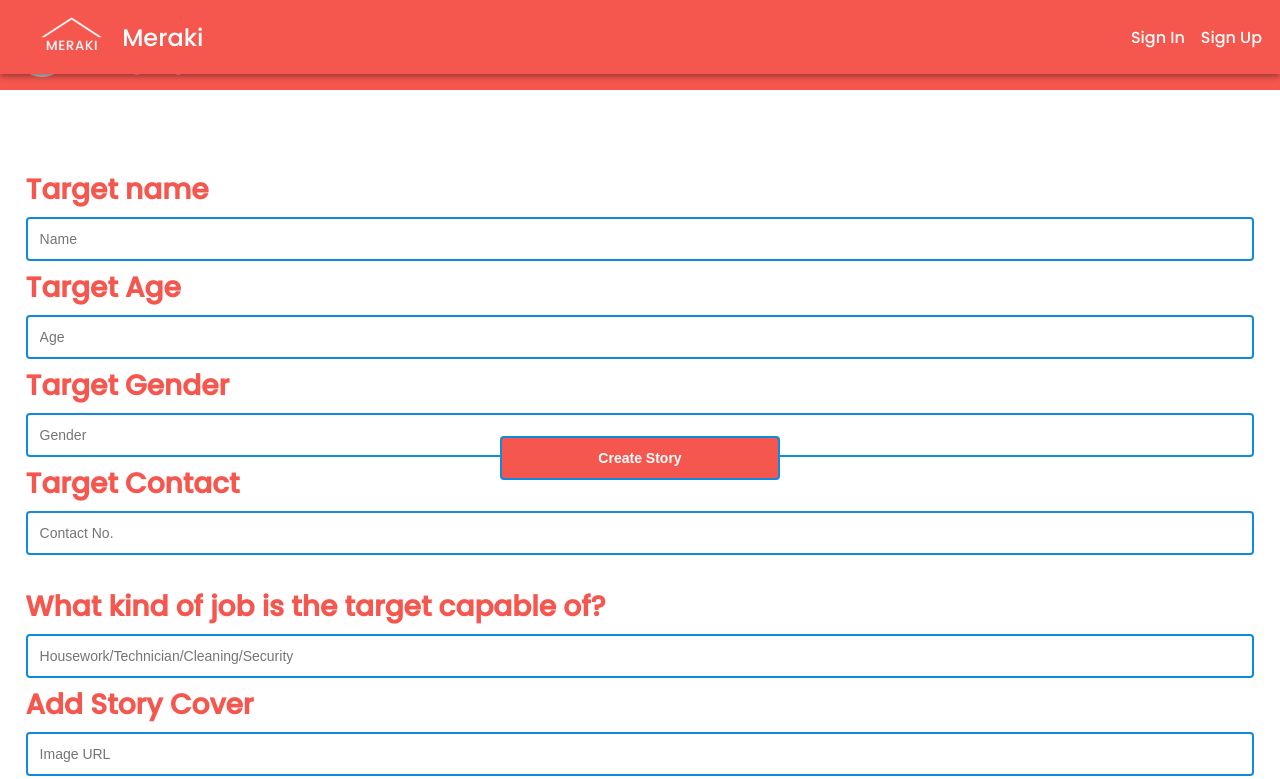
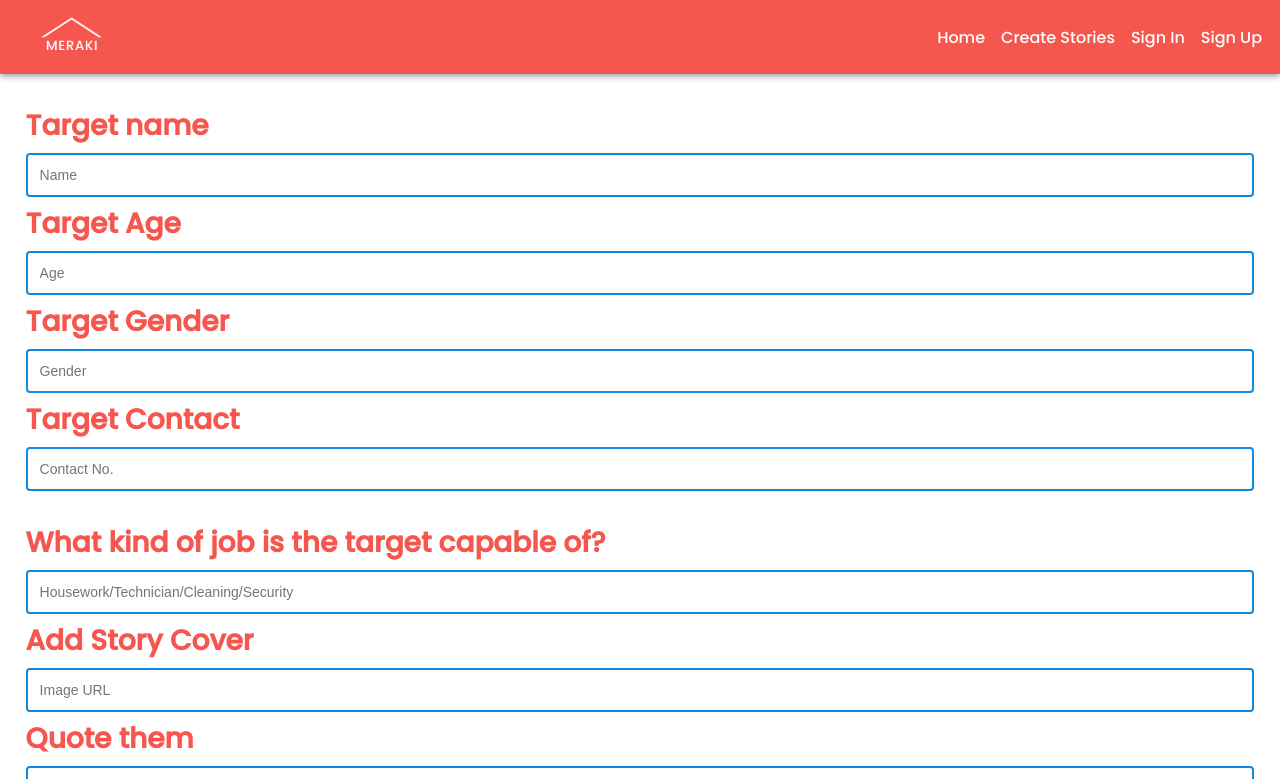
Before and after one commit to avinash-vk/Meraki, a React (Create React App) app: page /story/new/1 in a window 1280 px wide. Shown: the top 779 px of the page. Built offline with nearby package versions, Linux system fonts and the light colour scheme.

Commit message:
UI CleanUp

```diff
--- a/src/components/Navbar/index.js
+++ b/src/components/Navbar/index.js
@@ -50,6 +50,16 @@ function AppBarCollapse() {
       <ButtonAppBarCollapse dataTarget="#appbar-collapse" />
       <div className={classes.wrapper} id="appbar-collapse">
         <ul className={classes.listContainer} id="list-appbar-collapse">
+        <li className={classes.listMenus}>
+            <Link to="/home" className={classes.listItems}>
+              Home
+            </Link>
+          </li>
+          <li className={classes.listMenus}>
+            <Link to="/story/new/:id" className={classes.listItems}>
+              Create Stories
+            </Link>
+          </li>
           <li className={classes.listMenus}>
             <Link to="/signin" className={classes.listItems}>
               Sign In
@@ -82,13 +92,7 @@ const Navbar = (props) => {
         >
           <img src={Newlogo} className="img-xxs" height={50} />
         </IconButton>
-        <Typography
-          variant="title"
-          color="inherit"
-          className={classes.appTitle}
-        >
-          Meraki
-        </Typography>
+
         <AppBarCollapse />
       </Toolbar>
     </AppBar>
--- a/src/views/auth/LoginForm.js
+++ b/src/views/auth/LoginForm.js
@@ -80,12 +80,7 @@ class LoginForm extends React.Component {
     return (
       <div className="loginForm">
         <div class="split left">
-          <div>
-            <div class="ellipse"></div>
-            <div>
-              <h1 class="meraki">Meraki</h1>
-            </div>
-          </div>
+
           <div class="centered">
             <h1 class="signin">Sign In</h1>
           </div>
--- a/src/views/auth/signup/App.css
+++ b/src/views/auth/signup/App.css
@@ -23,7 +23,7 @@
 /* If you want the content centered horizontally and vertically */
 .centered {
   position: absolute;
-  top: 50%;
+  top: 30%;
   left: 50%;
   transform: translate(-50%, -50%);
   text-align: center;
--- a/src/views/auth/signup/SignUpForm.js
+++ b/src/views/auth/signup/SignUpForm.js
@@ -97,12 +97,7 @@ class SignUpForm extends React.Component {
     return (
       <div className="loginForm">
         <div class="split left">
-          <div>
-            <div class="ellipse"></div>
-            <div>
-              <h1 class="meraki">Meraki</h1>
-            </div>
-          </div>
+
           <div class="centered">
             <h1 class="signin">Sign Up</h1>
           </div>
--- a/src/views/home/Maps/googlemaps.js
+++ b/src/views/home/Maps/googlemaps.js
@@ -15,7 +15,7 @@ const GMap = ({ location, zoomLevel }) => (
 
       <div className="google-map">
         <GoogleMapReact
-          bootstrapURLKeys={{ key: '' }}
+          bootstrapURLKeys={{ key: 'AIzaSyCKGgl_YAQeMavme0hDq3kaOPzT9GLfTGg' }}
           defaultCenter={location[0]}
           defaultZoom={zoomLevel}
         >
--- a/src/views/home/index.js
+++ b/src/views/home/index.js
@@ -48,7 +48,7 @@ const Home = () => {
   return (
     <div>
       <Maps />
-      <GMap location={location} zoomLevel={17}/>
+      <GMap location={location} zoomLevel={7}/>
       <StatusBar />
       <SearchBar />
       <div className={classes.storyHeading}>
--- a/src/views/story/StoryForm.css
+++ b/src/views/story/StoryForm.css
@@ -91,6 +91,7 @@
 
  background: rgba(255, 255, 255, 1);
 
+
 }
 
 .btn {
--- a/src/views/story/storyCreateForm.js
+++ b/src/views/story/storyCreateForm.js
@@ -43,21 +43,7 @@ class StoryCreateForm extends React.Component {
 
   render(){
 	return( <div>
-    <div class="rectangle">
-
-			<div>
-
-				<div class="ellipse">
-				</div>
-				<div>
-					<h1 class="meraki">Meraki</h1>
-				</div>
-
-			</div>
-
-		</div>
-
-    <div style={{paddingTop: "5%",paddingLeft: "2%",paddingRight:"2%"}}>
+    <div style={{paddingLeft: "2%",paddingRight:"2%"}}>
 			<div>
 			</div>
 			<br></br>
@@ -130,7 +116,7 @@ class StoryCreateForm extends React.Component {
 					value={this.state.story ? this.state.story : ''}
 					onChange={(val) => this.setInputValue('story',val)}
 				/>
-	<div class="centered" style={{paddingTop: "20px"}}>
+	<div  style={{paddingTop: "20px",alignSelf:"center"}}>
     	<SubmitButton
 					text='Create Story'
 					disable={this.state.buttonDisabled}
```
